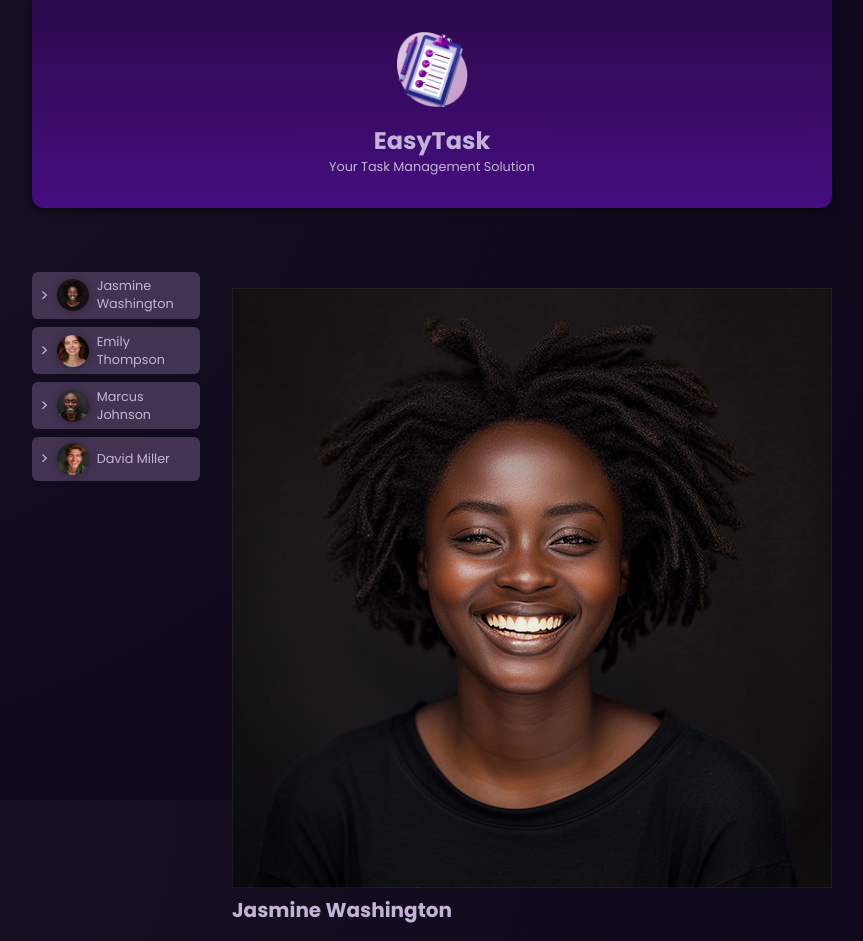
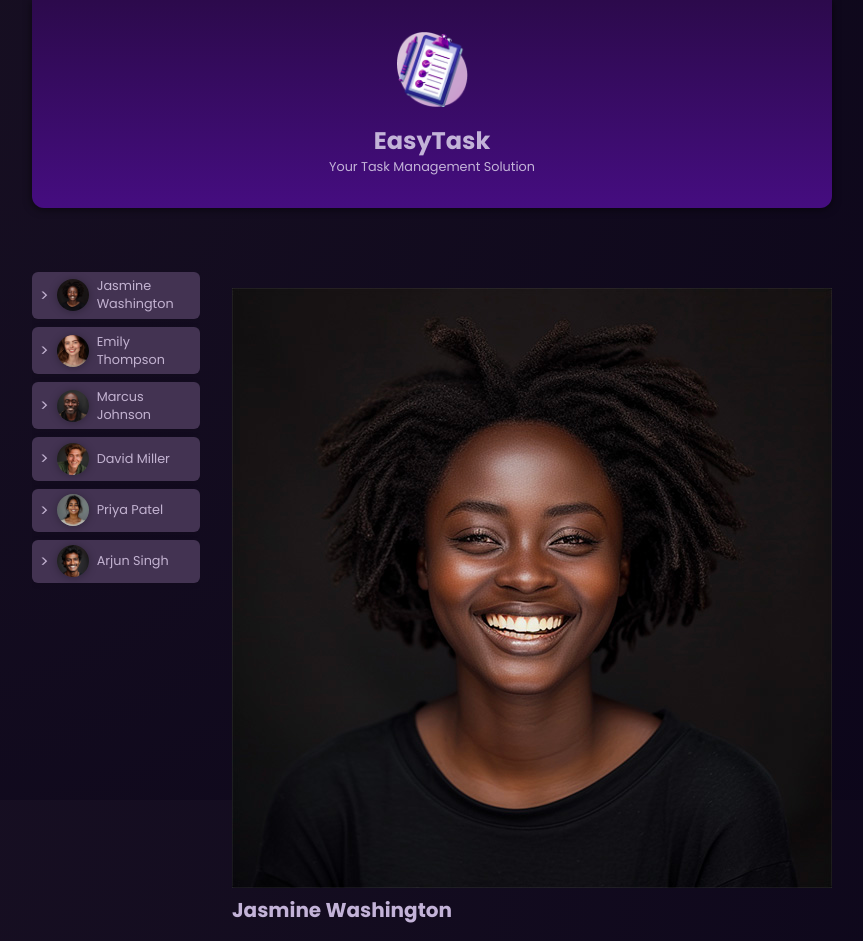
Before and after one commit to MohamedAshr2f/first-angular-app, an Angular app: page / in a window 1280 px wide. Shown: the whole page, without its empty margins (208-1071 px from the left). Built offline with nearby package versions, Linux system fonts and the light colour scheme.

Commit message:
create user interface and create for loop of users

```diff
--- a/src/app/app.html
+++ b/src/app/app.html
@@ -1,26 +1,14 @@
 <app-header></app-header>
 <main>
     <ul id="users">
-    <li>
+        @for(user of users;track user.id)
+        {
+        <li>
         <app-user
-        [user]="user[0]"
+        [user]="user"
         (userselected)="onselectuser($event)" />
-    </li>
-     <li>
-       <app-user
-       [user]="user[1]"
-       (userselected)="onselectuser($event)" />
-    </li>
-     <li>
-        <app-user
-       [user]="user[2]"
-         (userselected)="onselectuser($event)"/>
-    </li>
-     <li>
-        <app-user
-       [user]="user[3]"
-        (userselected)="onselectuser($event)"/>
-    </li>
+         </li>
+        }
    </ul>
    <p>
     <app-task [name]="selectedUser?.name" [avatar]="selectedUser?.avatar">
--- a/src/app/app.ts
+++ b/src/app/app.ts
@@ -12,11 +12,11 @@ import { Task } from "./task/task";
   styleUrl: './app.css'
 })
 export class App {
-  user=DUMMY_USERS;
+  users=DUMMY_USERS;
   selectedUserId='u1';
   protected readonly title = signal('first-angular-app');
   get selectedUser(){
-    return this.user.find(u=>u.id===this.selectedUserId);
+    return this.users.find(u=>u.id===this.selectedUserId);
   }
   onselectuser(userId:string){
     this.selectedUserId=userId;
--- a/src/app/user/user.ts
+++ b/src/app/user/user.ts
@@ -1,20 +1,20 @@
 import { Component,Output,Input, EventEmitter } from '@angular/core';
 
+interface userinfo {
+  id :string;
+  avatar :string;
+  name :string;
+}
 @Component({
   selector: 'app-user',
   imports: [],
   templateUrl: './user.html',
   styleUrl: './user.css',
 })
+
 export class User {
-//@Input() id!:string;
-//@Input({required:true}) avatar!:string;
-//@Input() name!:string;
-@Input() user!:{
-  id :string;
-  avatar :string;
-  name :string;
-};
+
+@Input() user!: userinfo;
 @Output() userselected=new EventEmitter();
 
 get imagePath(){
```
